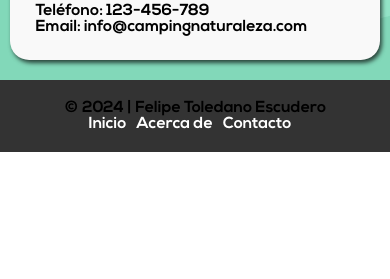
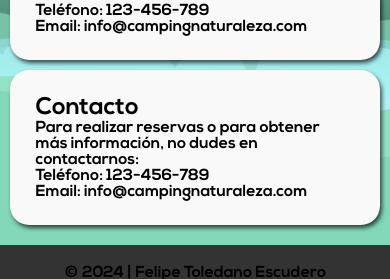
Before and after one commit to F3LIP3X/ArenaCamping-web, a React (Create React App) app: page / in a window 390 px wide. Shown: the part 484-763 px from the top of the page. Built offline with nearby package versions, Linux system fonts and the light colour scheme.

Commit message:
1.3.3
init

```diff
--- a/src/components/Inicio/Inicio.jsx
+++ b/src/components/Inicio/Inicio.jsx
@@ -2,7 +2,7 @@ import React from 'react';
 import '../Inicio/inicio.css'
 import icon from '../assets/logo.ico';
 import {Link } from 'react-router-dom';
-import image1 from '../assets/logo.png';
+
 
 const firstIndex = () => {
     return (
@@ -38,6 +38,12 @@ const firstIndex = () => {
                         <p>Teléfono: 123-456-789</p>
                         <p>Email: info@campingnaturaleza.com</p>
                     </section>
+                    <section id="contact">
+                        <h2>Contacto</h2>
+                        <p>Para realizar reservas o para obtener más información, no dudes en contactarnos:</p>
+                        <p>Teléfono: 123-456-789</p>
+                        <p>Email: info@campingnaturaleza.com</p>
+                    </section>
                 </main>
             </div>
 
--- a/src/components/Inicio/inicio.css
+++ b/src/components/Inicio/inicio.css
@@ -116,7 +116,7 @@ section {
 
     /* Adjust header */
     header {
-        width: auto;
+        width: 100%;
     }
 
     body {
@@ -124,7 +124,7 @@ section {
         /* Cambiado a 'hidden' para bloquear el desplazamiento horizontal */
     }
 
-    .main-content {
+    main-content {
         width: 100%;
     }
 
@@ -151,12 +151,12 @@ section {
 
     /* Adjust footer */
     .footer-page {
-        position: -ms-page;
         bottom: 0;
         background-color: #333;
-        color: #000000;
+        color: #ffffff;
         text-align: center;
-        padding: 20px;
+        display: block;
+        bottom: 50px;
     }
 
     .footertext {
```
